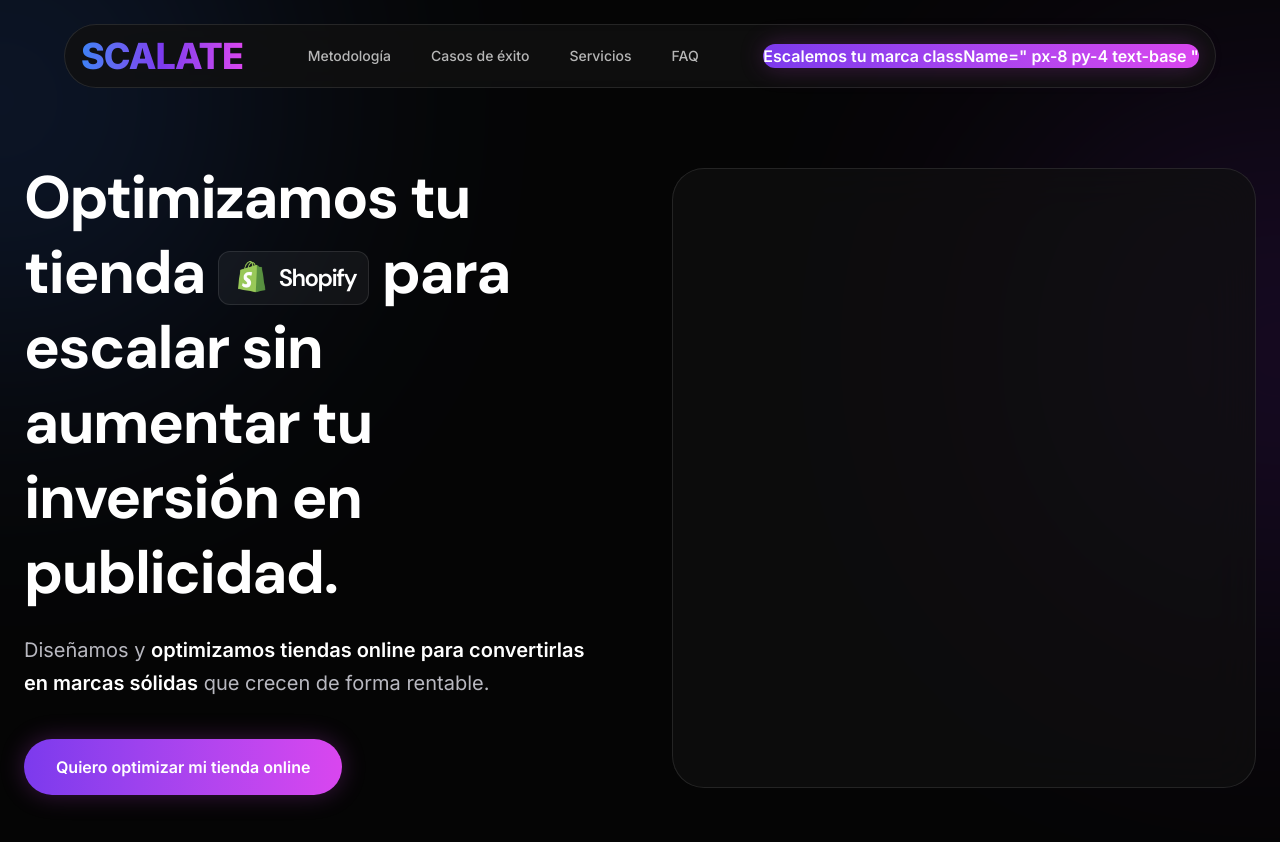
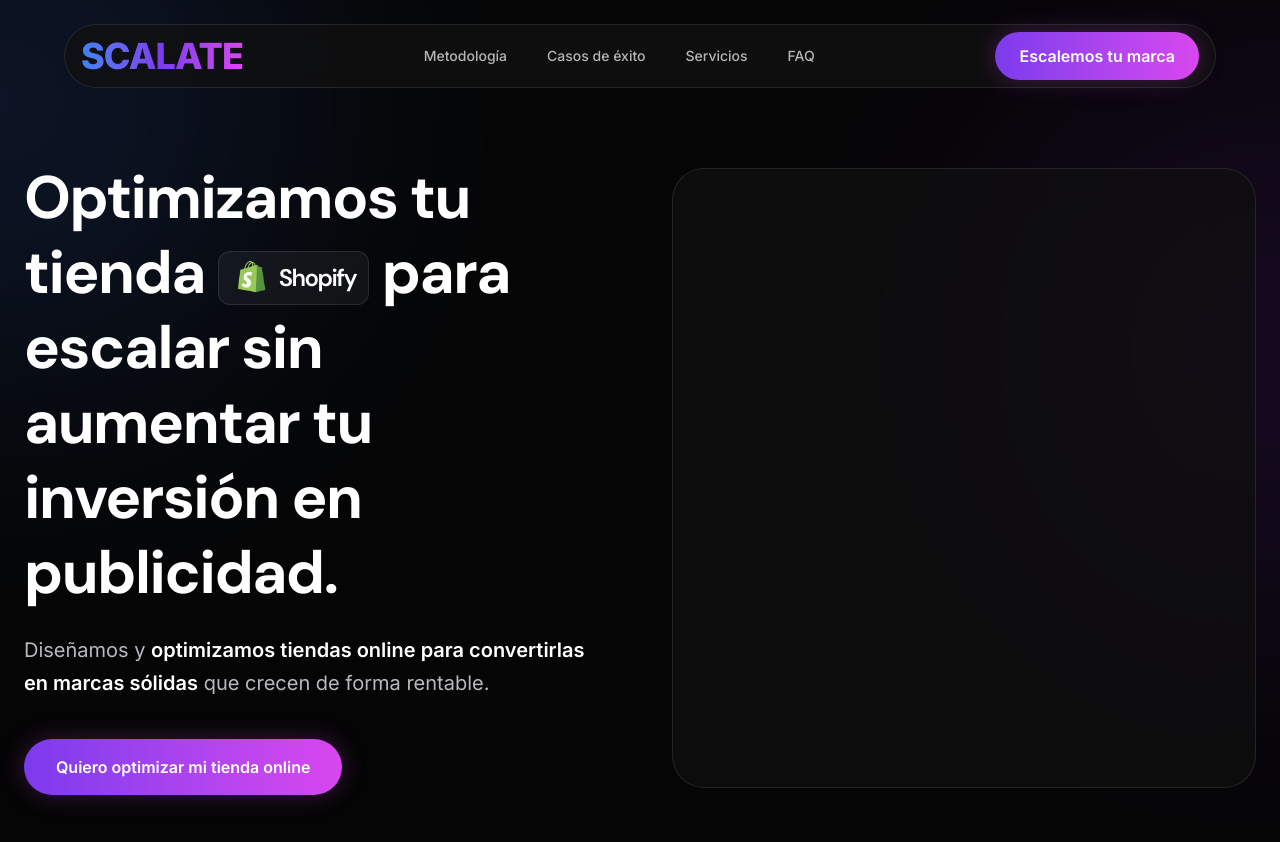
Before and after one commit to MaikelScalate/scalatelab, a Next.js app: page / in a window 1280 px wide. Shown: the top 842 px of the page. Built offline with nearby package versions, Linux system fonts and the light colour scheme.

Commit message:
Mejorar diseño inicial del Hero

```diff
--- a/app/components/layout/Navbar.tsx
+++ b/app/components/layout/Navbar.tsx
@@ -58,15 +58,19 @@ export default function Navbar() {
         </div>
 
         {/* Botón */}
-<Button href="#contacto">
+<Button
+  href="#contacto"
+  className="
+    px-4
+    py-2
+    text-sm
+
+    lg:px-6
+    lg:py-3
+    lg:text-base
+  "
+>
   Escalemos tu marca
-    className="
-      px-8
-
-      py-4
-
-      text-base
-    "
 </Button>
 
       </nav>
```
